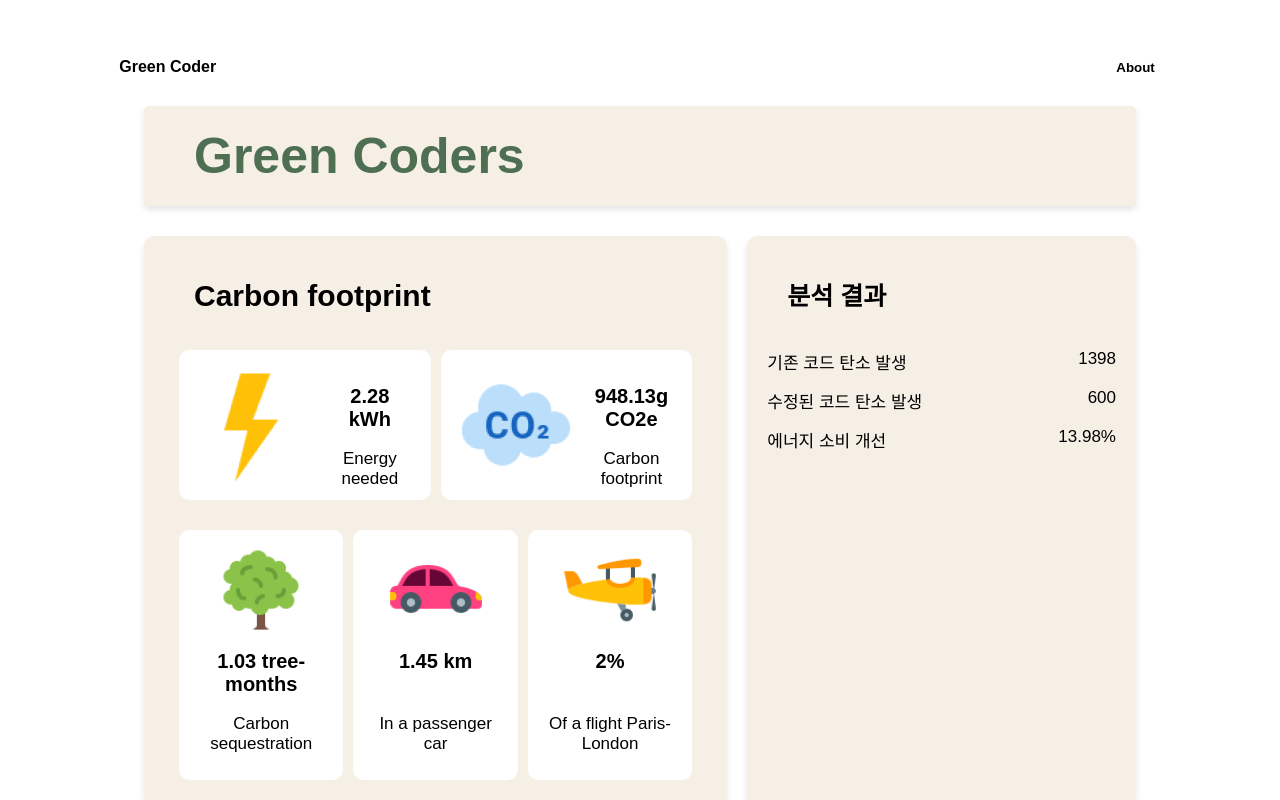
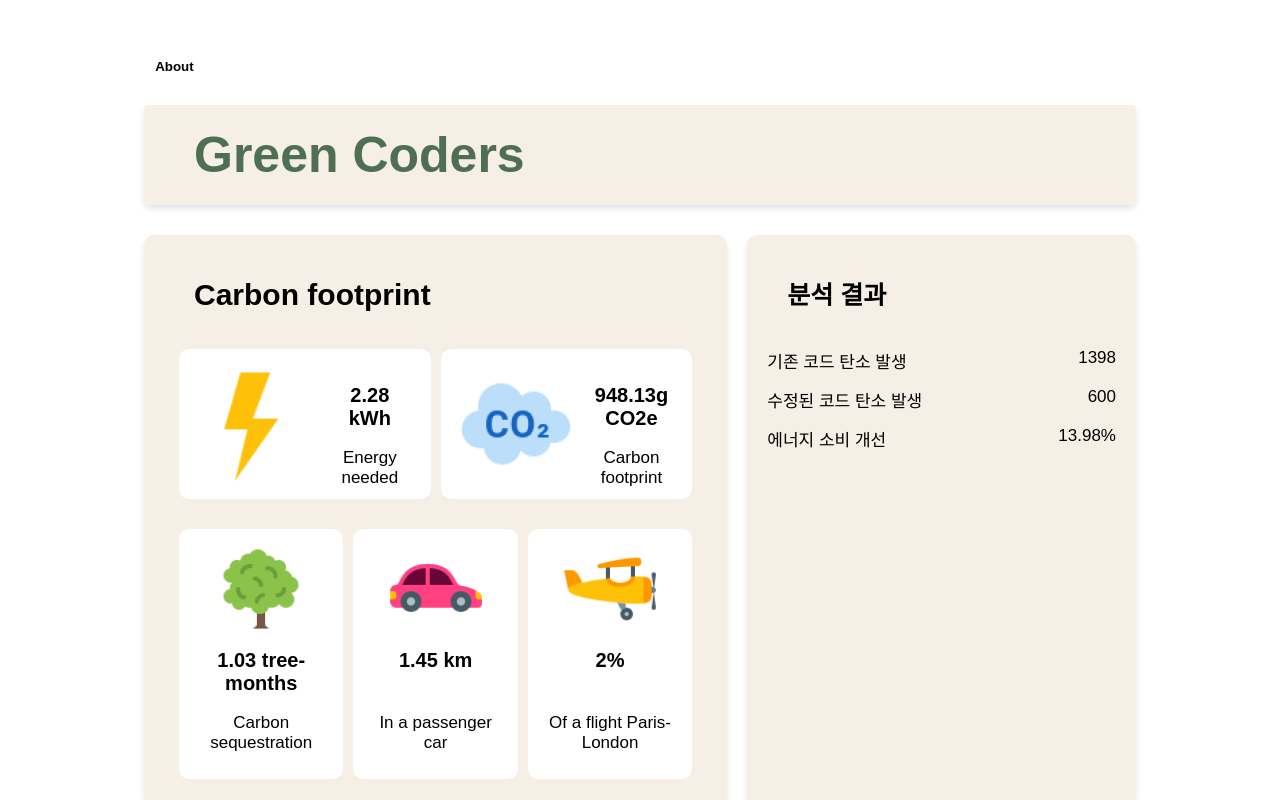
Before and after one commit to skkuse/2024spring_41class_team7, a React (Create React App) app in the folder Frontend/: page /resultpage in a window 1280 px wide. Shown: the top 800 px of the page. Built offline with nearby package versions, Linux system fonts and the light colour scheme.

Commit message:
adit header, table

```diff
--- a/Frontend/src/components/Header.js
+++ b/Frontend/src/components/Header.js
@@ -4,6 +4,7 @@ import Modal from 'react-modal';
 import React, { useState } from 'react';
 
 const titleColor = '#4F6F52';
+
 const Box = styled.div`
   width: 105%;
   display: flex;
@@ -15,21 +16,14 @@ const Box = styled.div`
   margin-bottom: 20px;
 `;
 
-const HeaderBox = styled(Link)`
-  font-weight: bold;
-  text-decoration: none;
-  color: inherit;
-  &:hover {
-    cursor: pointer;
-  }
-`;
-
 const HeaderButton = styled.button`
   font-weight: bold;
   background-color: #FFF;
   border: none;
+  margin-left: 30px;
   &:hover {
     cursor: pointer;
+    color: ${titleColor};
   }
 `;
 
@@ -110,7 +104,6 @@ export default function Header() {
   };
   return (
     <Box>
-      <HeaderBox to="/">Green Coder</HeaderBox>
       <HeaderButton onClick={openModal}>About</HeaderButton>
       <StyledModal
         isOpen={isModalOpen}
--- a/Frontend/src/components/Table.js
+++ b/Frontend/src/components/Table.js
@@ -4,8 +4,8 @@ import styled from 'styled-components';
 const Table = styled.table`
   border-collapse: collapse;
   width: 100%;
+  height: 100%;
   margin-bottom: 30px;
-  align-item: center;
 `;
 
 const TableHeader = styled.th`
@@ -19,6 +19,7 @@ const TableCell = styled.td`
   border: 1px solid #ddd;
   padding: 8px;
   text-align: left;
+  word-break: break-word;
 `;
 
 const DeleteButton = styled.button`
@@ -35,8 +36,9 @@ const DeleteButton = styled.button`
 `;
 
 const TableContainer = styled.div`
-  max-width: 500px;
+  max-width: 800px;
   margin: auto;
+  overflow-x: auto;
 `;
 
 const TableComponent = ({ data, onDelete }) => {
--- a/Frontend/src/pages/AdminPage.js
+++ b/Frontend/src/pages/AdminPage.js
@@ -51,7 +51,7 @@ const StyledModal = styled(Modal)`
     padding: 0 !important;
     max-width: 500px;
     margin: auto;
-    margin-top: 20px;
+    margin-top: 50px;
   }
 `;
 
@@ -84,7 +84,7 @@ const Button2 = styled.button`
 `;
 
 const data = [
-  { id: 1, text: 'shdfkashf;kuwiehksfjdcbfbbjskdasdjfba;sjbc,mcksjdq;kjsahxcb,mxvb,ajsdhf;kjh;seihtrlkwnasd,mxcvn,.xczbv;kasehf;lqaesd,mx cx.m' },
+  { id: 1, text: '안녕하시오저는 누누누누누누누누누ㅜㄴㄹ넘;ㅣㄴ올;먀ㅗㄴ더ㅏ우런뮤ㅏㅕ노다고지ㅏㅓ누피ㅏㅜ피너ㅏㅙ햐ㅕㅈ도새ㅑㅗㅈ;미라ㅗ니;ㅏㅗㅇ리ㅏㅜㅋㅌ처,ㅜㄴ아뢔ㅔ쟈ㅗㄷ긴망;ㅣ라ㅟㄴㅁㅇ푸 ,튜파ㅓㄴ아롲대ㅑㅗㄹ;나ㅣㅓㅜㅇㄹ,ㅡ피' },
   { id: 2, text: 'Data 2' },
   { id: 3, text: 'Data 3' }
 ];
--- a/Frontend/src/pages/Calculator.js
+++ b/Frontend/src/pages/Calculator.js
@@ -4,6 +4,7 @@ import { useNavigate } from 'react-router-dom';
 import { useEffect } from 'react';
 import Header from '../components/Header';
 import Modal from 'react-modal';
+import { Link } from 'react-router-dom';
 
 const buttonColor = '#1A4D2E';
 const titleColor = '#4F6F52';
@@ -22,7 +23,7 @@ const Wrapper = styled.div`
   flex-direction: column;
 `;
 
-const HeaderBox = styled.div`
+const HeaderBox = styled(Link)`
   background-color: ${layerColor1};
   font-size: 50px;
   font-weight: bold;
@@ -34,6 +35,7 @@ const HeaderBox = styled.div`
   box-shadow: 0 4px 6px rgba(0, 0, 0, 0.1);
   text-indent: 50px;
   margin-bottom: 20px;
+  text-decoration-line: none;
 `;
 
 const Container = styled.div`
@@ -285,7 +287,6 @@ function Calculator() {
         const responseData = await response.json();
         console.log(response);
         setResult(responseData.carbon_emission);
-
       }
     } catch (error) {
       setIsModalOpen(true);
@@ -306,7 +307,7 @@ function Calculator() {
     <Wrapper>
       <Container>
         <Header />
-        <HeaderBox>Green Coders</HeaderBox>
+        <HeaderBox to="/">Green Coders</HeaderBox>
         <Box>
           <FormContainer>
             <SubTitle>Input Code</SubTitle>
--- a/Frontend/src/pages/MainPage.js
+++ b/Frontend/src/pages/MainPage.js
@@ -48,6 +48,7 @@ const FirstBoxLeft = styled.div`
   font-size: 50px;
   font-weight: bold;
   text-indent: 50px;
+  cursor: pointer;
 `;
 
 const FirstBoxRight = styled.button`
--- a/Frontend/src/pages/ResultPage.js
+++ b/Frontend/src/pages/ResultPage.js
@@ -4,6 +4,7 @@ import { createGlobalStyle } from 'styled-components';
 import { useNavigate } from 'react-router-dom';
 import Plotly from 'plotly.js-dist';
 import Header from '../components/Header';
+import { Link } from 'react-router-dom';
 
 
 const Wrapper = styled.div`
@@ -42,10 +43,11 @@ const FirstBox = styled.div`
   margin-bottom: 20px;
 `;
 
-const FirstBoxLeft = styled.div`
+const FirstBoxLeft = styled(Link)`
   color: #4F6F52;
   font-size: 50px;
   font-weight: bold;
+  text-decoration-line: none;
 `;
 
 const Box = styled.div`
@@ -203,7 +205,7 @@ function ResultPage() {
       <Container>
         <Header />
         <FirstBox>
-          <FirstBoxLeft>Green Coders</FirstBoxLeft>
+          <FirstBoxLeft to="/">Green Coders</FirstBoxLeft>
         </FirstBox>
         <Box>
           <InnerBoxLeft>
--- a/Frontend/src/pages/ShowRefactoring.js
+++ b/Frontend/src/pages/ShowRefactoring.js
@@ -3,6 +3,7 @@ import styled from 'styled-components';
 import { useEffect } from 'react';
 import Header from '../components/Header';
 import { useNavigate } from 'react-router-dom';
+import { Link } from 'react-router-dom';
 
 const buttonColor = '#1A4D2E';
 const titleColor = '#4F6F52';
@@ -51,7 +52,7 @@ const FormContainer = styled.div`
   }
 `;
 
-const HeaderBox = styled.div`
+const HeaderBox = styled(Link)`
   background-color: ${layerColor1};
   font-size: 50px;
   font-weight: bold;
@@ -64,6 +65,7 @@ const HeaderBox = styled.div`
   text-indent: 50px;
   margin-bottom: 20px;
   position: relative;
+  text-decoration-line: none;
 `;
 
 const SubTitle = styled.h2`
@@ -110,7 +112,7 @@ function ShowRefactoring() {
     <Wrapper>
       <Container>
         <Header />
-        <HeaderBox>
+        <HeaderBox to="/">
           Green Coders
           <Button onClick={handleCodeConversion}>Code analysis</Button>
         </HeaderBox>
```
Lines whose indentation alone changed are shown as unchanged.
